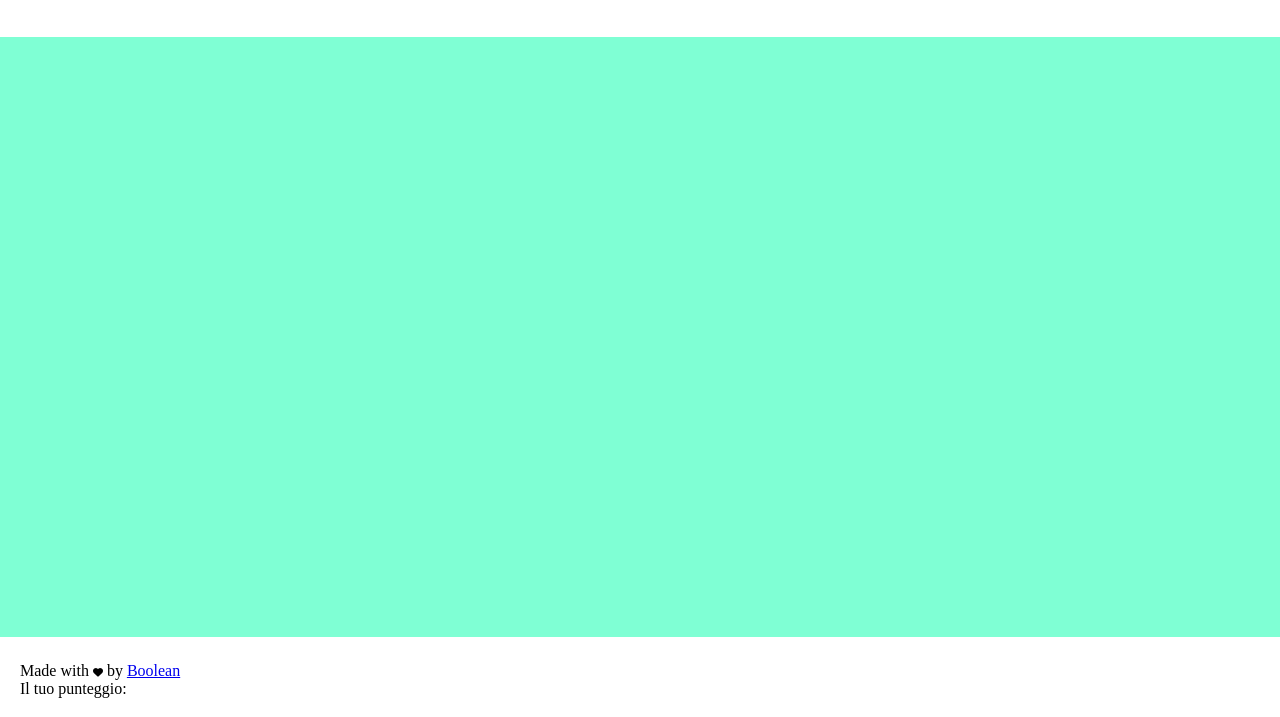
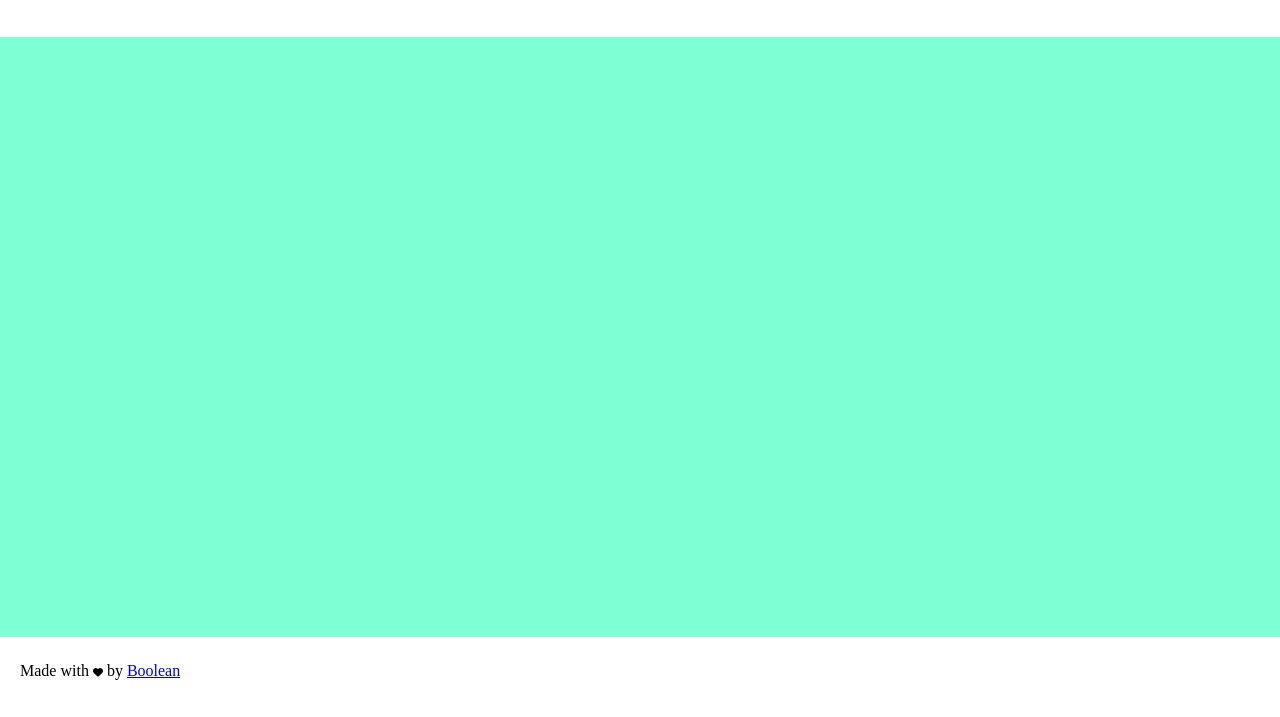
Before and after one commit to ClaudioAiello23/js-campominato-dom, a plain HTML site: page index.html in a window 1280 px wide. Shown: the part 83-800 px from the top of the page. Drawn offline with Linux system fonts and the light colour scheme.

```diff
--- a/index.html
+++ b/index.html
@@ -40,7 +40,7 @@
     </main>
     <footer>
         <div>Made with <i class="fa-solid fa-heart"></i> by <a href="#">Boolean</a></div>
-        <div id="counter">Il tuo punteggio: </div>
+        <div id="counter"></div>
     </footer>
 
     <!-- Collegamento file JavaScript -->
```
